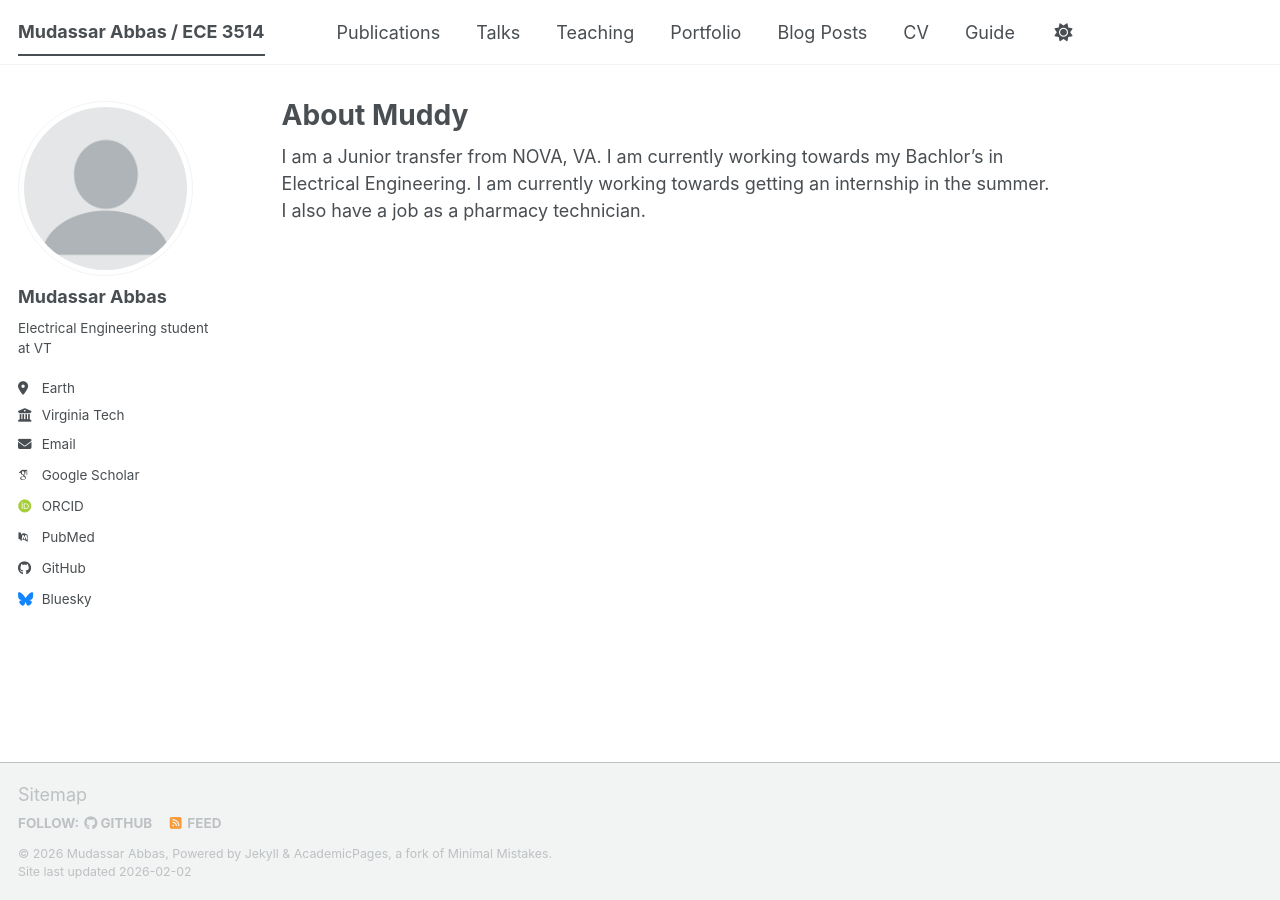
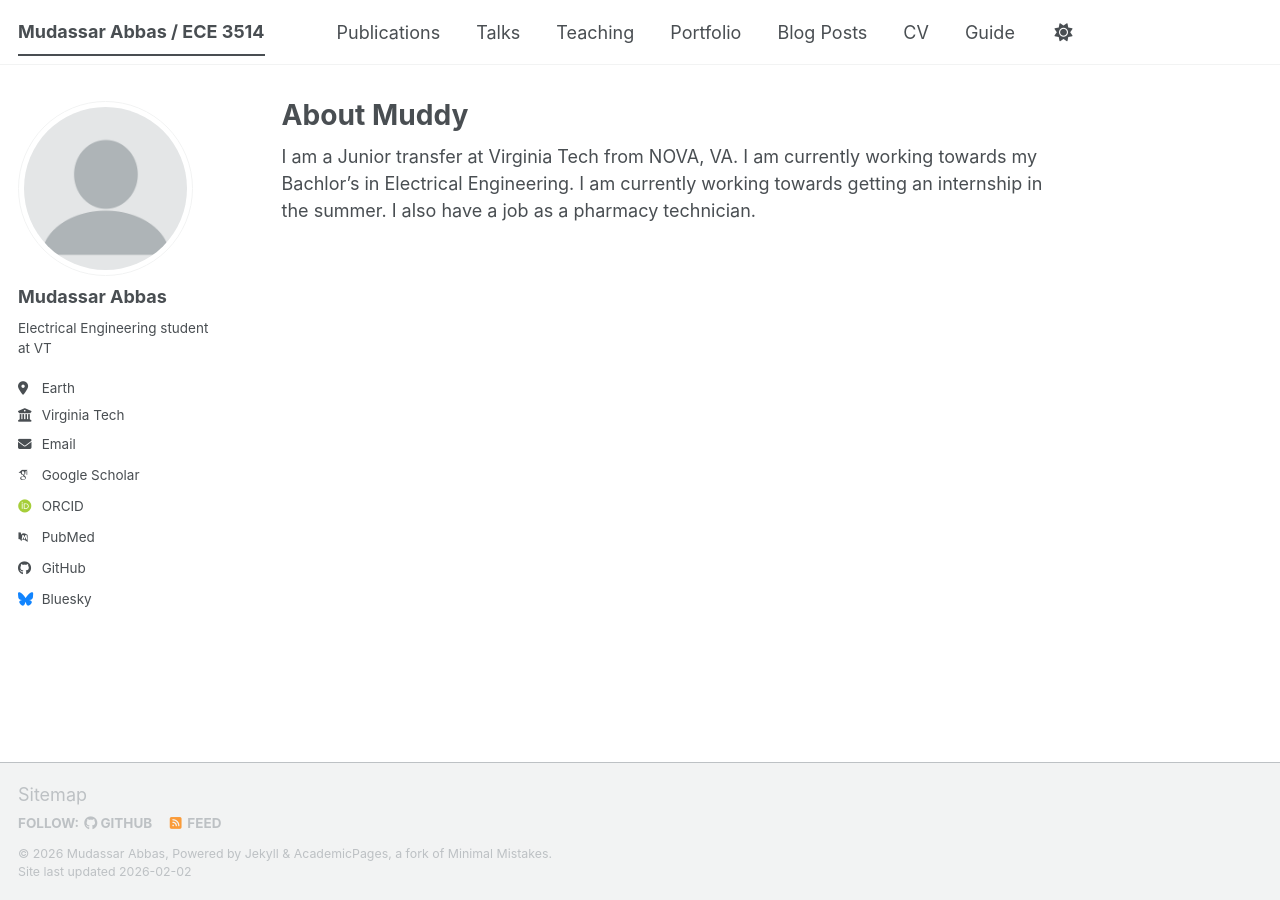
Before and after one commit to muddy25-dev/muddy25-dev.github.io, a Jekyll site: the page built from _pages/about.md, in a window 1280 px wide. Built offline with Jekyll 4.4.1, drawn with Linux system fonts in a browser that asks for light colours; some web fonts are replaced; a script bundle is joined from its source files by our own code; library files that are not in the unit come from our copies.

Commit message:
Update about.md

```diff
--- a/_pages/about.md
+++ b/_pages/about.md
@@ -7,4 +7,4 @@ redirect_from:
   - /about.html
 ---
 
-I am a Junior transfer from NOVA, VA. I am currently working towards my Bachlor's in Electrical Engineering. I am currently working towards getting an internship in the summer. I also have a job as a pharmacy technician.
+I am a Junior transfer at Virginia Tech from NOVA, VA. I am currently working towards my Bachlor's in Electrical Engineering. I am currently working towards getting an internship in the summer. I also have a job as a pharmacy technician.
```
